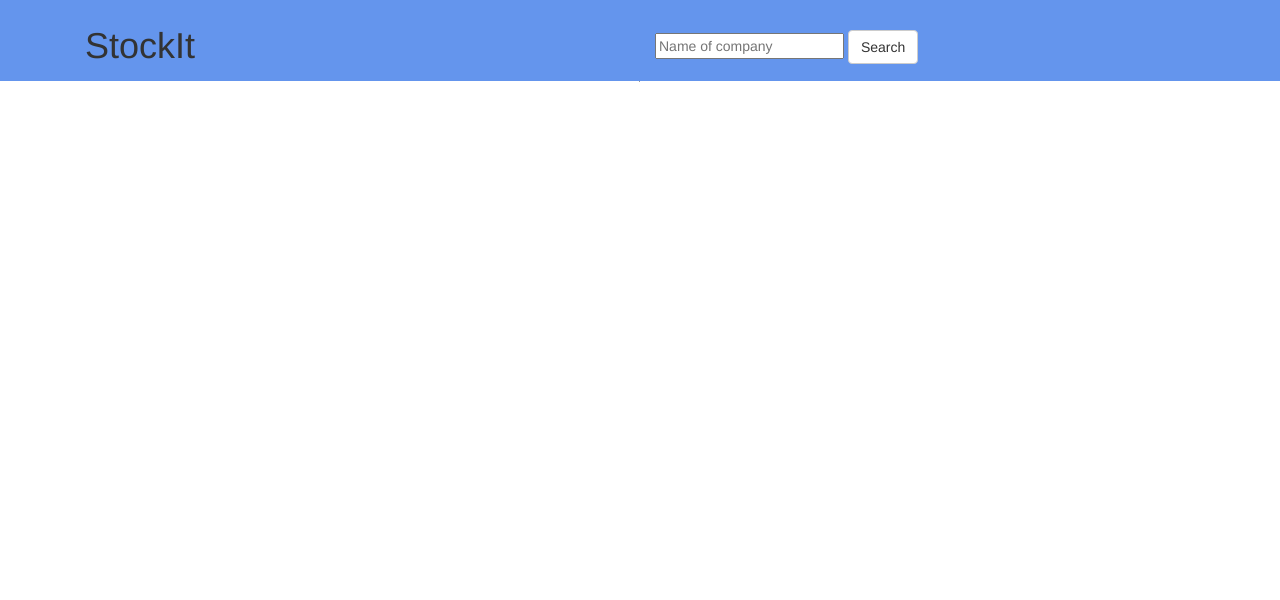
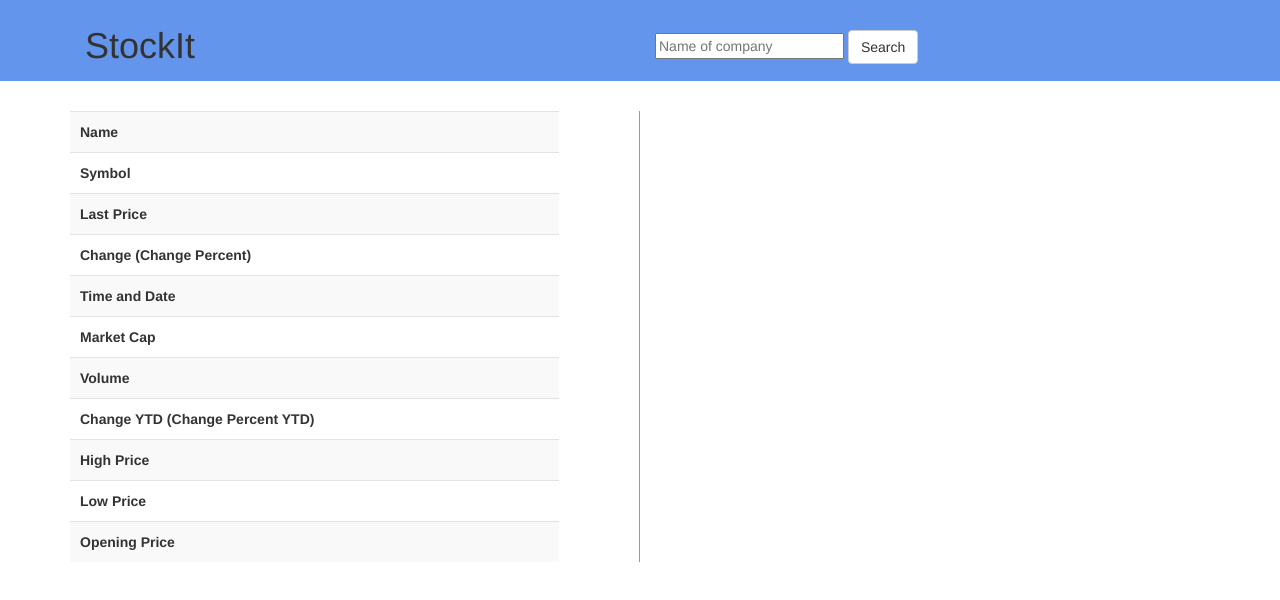
Before and after one commit to bhadkamkar/StockIt, a website: page views/dashboard.html in a window 1280 px wide. Drawn offline with nearby package versions, Linux system fonts and the light colour scheme.

Commit message:
table for company detail

```diff
--- a/views/dashboard.html
+++ b/views/dashboard.html
@@ -27,14 +27,61 @@
 
 <div class="container">
     <div class="row">
-        <div class="col-md-6" style="border-right: 1px solid #999; overflow: hidden">
-
+        <div id="company-details" class="col-md-6" style="border-right: 1px solid #999; overflow: hidden">
+            <table id="company-details-table" class="table-striped">
+                <tr>
+                    <th>Name</th>
+                    <td id="companyName"></td>
+                </tr>
+                <tr>
+                    <th>Symbol</th>
+                    <td id="companySymbol"></td>
+                </tr>
+                <tr>
+                    <th>Last Price</th>
+                    <td id="companyLastPrice"></td>
+                </tr>
+                <tr>
+                    <th>Change (Change Percent)</th>
+                    <td id="companyChange"></td>
+                </tr>
+                <tr>
+                    <th>Time and Date</th>
+                    <td id="companyDateTime"></td>
+                </tr>
+                <tr>
+                    <th>Market Cap</th>
+                    <td id="companyMarketCap"></td>
+                </tr>
+                <tr>
+                    <th>Volume</th>
+                    <td id="companyVolume"></td>
+                </tr>
+                <tr>
+                    <th>Change YTD (Change Percent YTD)</th>
+                    <td id="companyChangeYTD"></td>
+                </tr>
+                <tr>
+                    <th>High Price</th>
+                    <td id="companyHighPrice"></td>
+                </tr>
+                <tr>
+                    <th>Low Price</th>
+                    <td id="companyLowPrice"></td>
+                </tr>
+                <tr>
+                    <th>Opening Price</th>
+                    <td id="companyOpenPrice"></td>
+                </tr>
+            </table>
         </div>
         <div class="col-md-6">
 
         </div>
+
     </div>
 </div>
 
+
 </body>
 </html>
--- a/views/dashboard.js
+++ b/views/dashboard.js
@@ -1,4 +1,5 @@
 $(document).ready(function () {
+            var code;
             $("#searchinput").autocomplete({
             source: function (request, response) {
                 $.ajax({
@@ -10,7 +11,7 @@ $(document).ready(function () {
                        var parsedJSON = data;
                        var arr = [];
                        for (var i=0;i<parsedJSON.length;i++) {
-                           arr.push(parsedJSON[i]["Name"]);
+                           arr.push(parsedJSON[i]["Name"] + " (" + parsedJSON[i]["Symbol"] + ")");
                        }
                         response(arr);
                     }
@@ -18,7 +19,8 @@ $(document).ready(function () {
             },
             minLength: 1,
             select: function (event, ui) {
-                var str1 = ui.item.label;
+                var re = /\(([^)]+)\)/;
+                code = re.exec(ui.item.label)[1];
             },
             open: function () {
                 $(this).removeClass("ui-corner-all").addClass("ui-corner-top");
@@ -27,4 +29,18 @@ $(document).ready(function () {
                 $(this).removeClass("ui-corner-top").addClass("ui-corner-all");
             }
             });
+
+            $("#searchbutton").click(function(){
+                if (typeof code !== undefined){
+                    $.ajax({
+                        url: "http://dev.markitondemand.com/MODApis/Api/v2/Quote/jsonp?symbol=" + code,
+                        method: "post",
+                        dataType: 'jsonp',
+                        success: function(data) {
+                            $("#companyName").html(data.Name);
+                        }
+
+                    });
+                }
+            });
     });
--- a/views/style-dash.css
+++ b/views/style-dash.css
@@ -28,3 +28,18 @@ body {
     display: flex;
     flex-wrap: wrap;
 }
+
+#company-details{
+    margin-top: 30px;
+}
+
+#company-details-table.table-striped tr th {
+    width: 50%;
+    margin-top: 20px;
+}
+
+.table-striped tr th, tr td {
+    padding-left: 10px;
+    line-height: 40px;
+    border-top: 1px solid #e3e3e3;
+}
```
